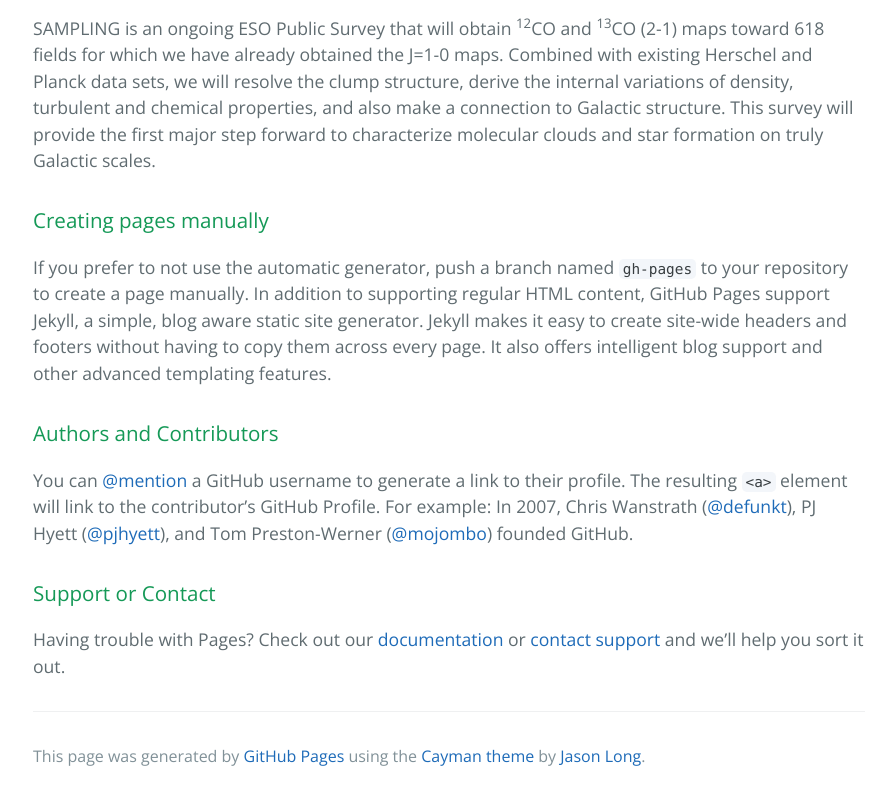
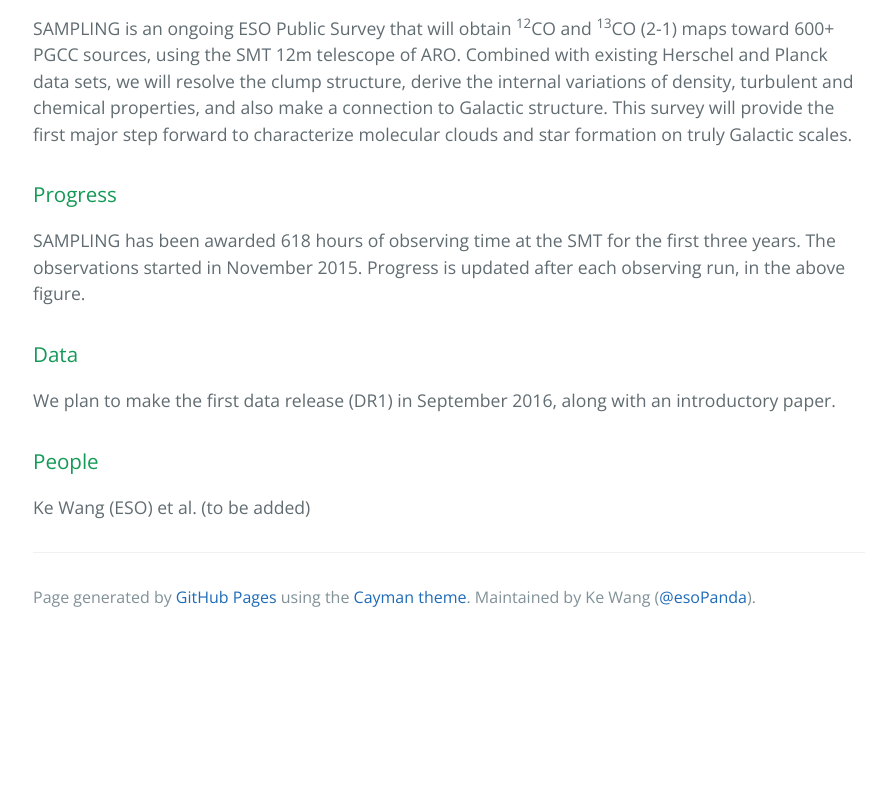
Before and after one commit to sky-sampling/sky-sampling.github.io, a plain HTML site: page index.html in a window 1280 px wide. Shown: the part 1170-1970 px from the top of the page, without its empty margins (191-1087 px from the left). After the commit the page ends 1811 px from the top, so only its background shows below. Drawn offline with nearby package versions, Linux system fonts and the light colour scheme.

Commit message:
Update index.html
First useful, clean page

```diff
--- a/index.html
+++ b/index.html
@@ -27,27 +27,34 @@ Star formation studies in the last decades have usually concentrated on inner Ga
 </p>
 
 <p>
-SAMPLING is an ongoing ESO Public Survey that will obtain <sup>12</sup>CO and <sup>13</sup>CO (2-1) maps toward 618 fields for which we have already obtained the J=1-0 maps. Combined with existing Herschel and Planck data sets, we will resolve the clump structure, derive the internal variations of density, turbulent and chemical properties, and also make a connection to Galactic structure.
+SAMPLING is an ongoing ESO Public Survey that will obtain <sup>12</sup>CO and <sup>13</sup>CO (2-1) maps toward 600+ PGCC sources, using the SMT 12m telescope of ARO. Combined with existing Herschel and Planck data sets, we will resolve the clump structure, derive the internal variations of density, turbulent and chemical properties, and also make a connection to Galactic structure.
 This survey will provide the first major step forward to characterize molecular clouds and star formation on truly Galactic scales.
 </p>
-<h3>
-<a id="creating-pages-manually" class="anchor" href="#creating-pages-manually" aria-hidden="true"><span aria-hidden="true" class="octicon octicon-link"></span></a>Creating pages manually</h3>
 
-<p>If you prefer to not use the automatic generator, push a branch named <code>gh-pages</code> to your repository to create a page manually. In addition to supporting regular HTML content, GitHub Pages support Jekyll, a simple, blog aware static site generator. Jekyll makes it easy to create site-wide headers and footers without having to copy them across every page. It also offers intelligent blog support and other advanced templating features.</p>
+
 
 <h3>
-<a id="authors-and-contributors" class="anchor" href="#authors-and-contributors" aria-hidden="true"><span aria-hidden="true" class="octicon octicon-link"></span></a>Authors and Contributors</h3>
+<a id="progress" class="anchor" href="#progress" aria-hidden="true"><span aria-hidden="true" class="octicon octicon-link"></span></a>Progress</h3>
 
-<p>You can <a href="https://github.com/blog/821" class="user-mention">@mention</a> a GitHub username to generate a link to their profile. The resulting <code>&lt;a&gt;</code> element will link to the contributor’s GitHub Profile. For example: In 2007, Chris Wanstrath (<a href="https://github.com/defunkt" class="user-mention">@defunkt</a>), PJ Hyett (<a href="https://github.com/pjhyett" class="user-mention">@pjhyett</a>), and Tom Preston-Werner (<a href="https://github.com/mojombo" class="user-mention">@mojombo</a>) founded GitHub.</p>
+<p>SAMPLING has been awarded 618 hours of observing time at the SMT for the first three years. The observations started in November 2015. Progress is updated after each observing run, in the above figure.</p>
+
+
 
 <h3>
-<a id="support-or-contact" class="anchor" href="#support-or-contact" aria-hidden="true"><span aria-hidden="true" class="octicon octicon-link"></span></a>Support or Contact</h3>
+<a id="data" class="anchor" href="#data" aria-hidden="true"><span aria-hidden="true" class="octicon octicon-link"></span></a>Data</h3>
 
-<p>Having trouble with Pages? Check out our <a href="https://help.github.com/pages">documentation</a> or <a href="https://github.com/contact">contact support</a> and we’ll help you sort it out.</p>
+<p>We plan to make the first data release (DR1) in September 2016, along with an introductory paper.</p>
+
+
+<h3>
+<a id="people" class="anchor" href="#people" aria-hidden="true"><span aria-hidden="true" class="octicon octicon-link"></span></a>People</h3>
+
+<p>Ke Wang (ESO) et al. (to be added)</p>
+
 
       <footer class="site-footer">
 
-        <span class="site-footer-credits">This page was generated by <a href="https://pages.github.com">GitHub Pages</a> using the <a href="https://github.com/jasonlong/cayman-theme">Cayman theme</a> by <a href="https://twitter.com/jasonlong">Jason Long</a>.</span>
+        <span class="site-footer-credits">Page generated by <a href="https://pages.github.com">GitHub Pages</a> using the <a href="https://github.com/jasonlong/cayman-theme">Cayman theme</a>. Maintained by Ke Wang (<a href="https://github.com/esoPanda" class="user-mention">@esoPanda</a>).</span>
       </footer>
 
     </section>
```
